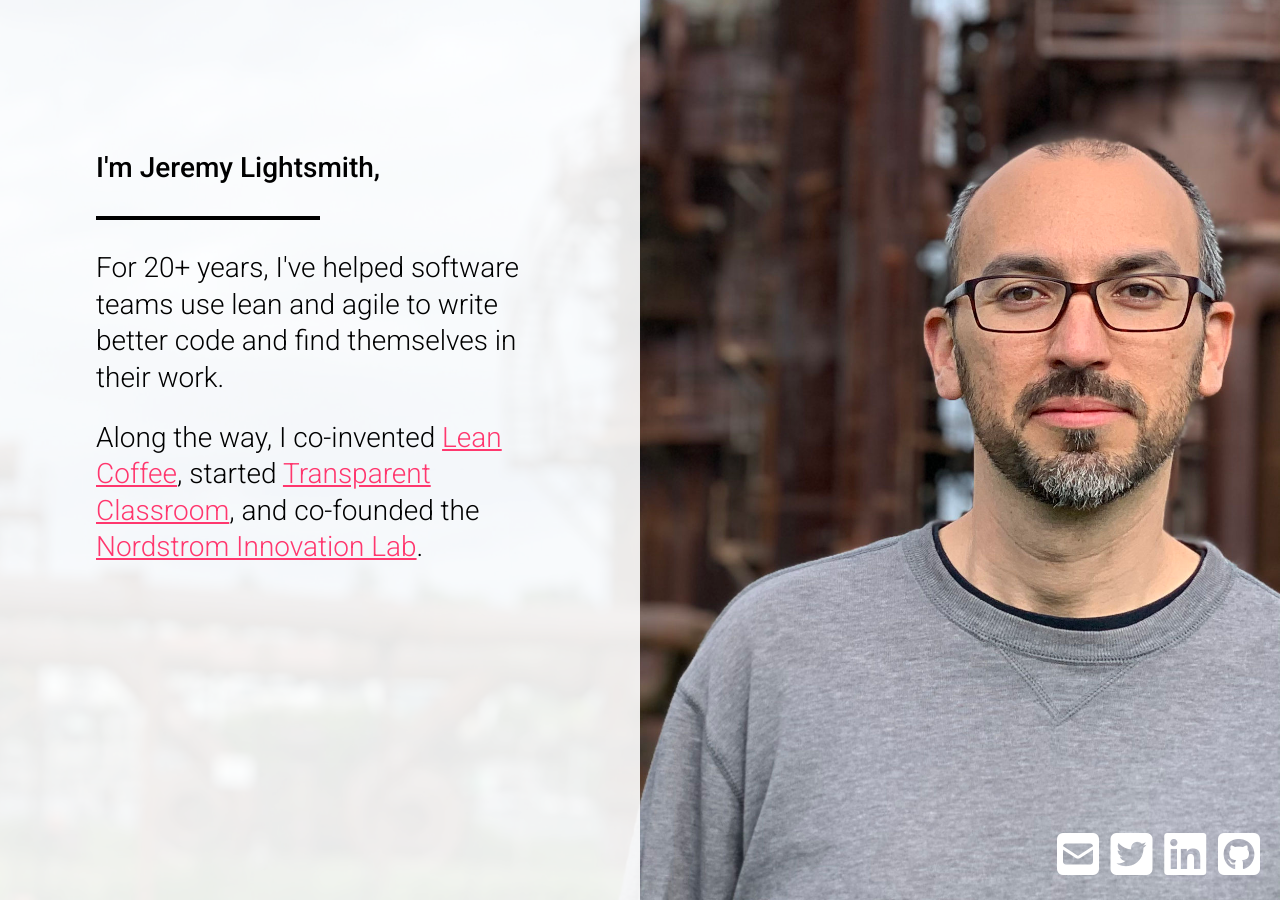
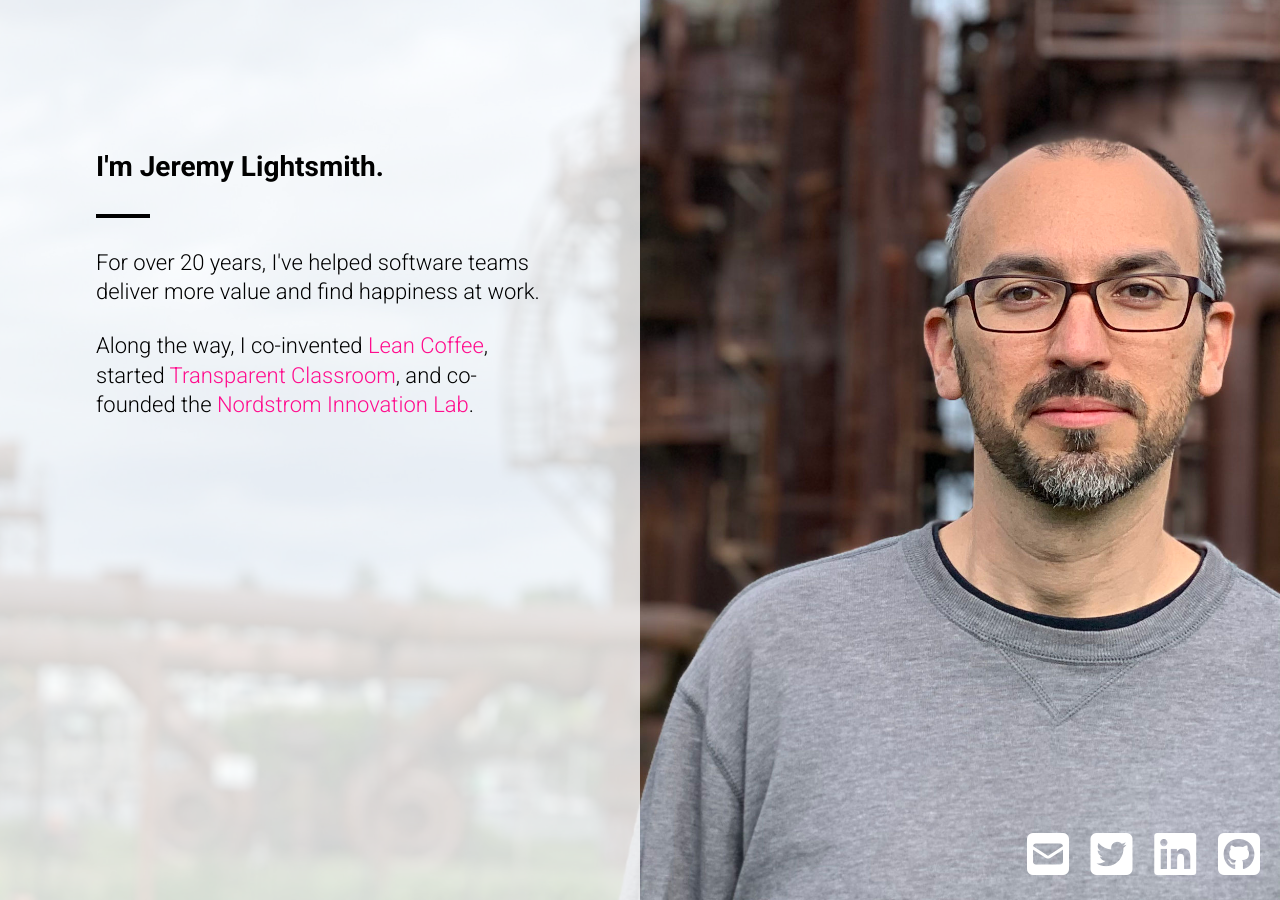
Before and after one commit to jeremylightsmith/jeremylightsmith.github.io, a Jekyll site: the page built from index.html, in a window 1280 px wide. Built offline with Jekyll 4.4.1, drawn with Linux system fonts in a browser that asks for light colours; nearby versions of some CDN libraries; Markdown is read by kramdown in place of the engine named in the settings.

Commit message:
more changes

```diff
--- a/_includes/head.html
+++ b/_includes/head.html
@@ -1,7 +1,6 @@
 <head>
   <title>Jeremy Lightsmith</title>
-  <link href="https://fonts.googleapis.com/css2?family=Open+Sans:wght@300;600&display=swap" rel="stylesheet">
-  <link href="https://fonts.googleapis.com/css2?family=Roboto:wght@300;500&family=Source+Sans+Pro&display=swap" rel="stylesheet">
+  <link href="https://fonts.googleapis.com/css2?family=Roboto:wght@300;700&display=swap" rel="stylesheet">
   <meta name="viewport" content="width=device-width, initial-scale=1">
   <link href="/css/style.css" media="all" rel="stylesheet" type="text/css">
   <script src="https://kit.fontawesome.com/91c0f1d240.js" crossorigin="anonymous"></script>
--- a/css/style.scss
+++ b/css/style.scss
@@ -68,7 +68,7 @@ ul {
 }
 
 a {
-  color: #ff376e;
+  color: #ff0d8d;
 }
 
 // landing page
@@ -78,8 +78,6 @@ a {
     background-repeat: no-repeat;
     background-size: cover;
     background-color: #464646;
-    //background-image: url("/img/background1.jpg");
-    //background-position: center center;
     background-image: url("/img/background2.jpg");
     background-position: center right;
     width: 100%;
@@ -94,18 +92,14 @@ a {
       a {
         color: white;
       }
+      > a + a {
+        margin-left: 10px;
+      }
     }
   }
 
-  //.top-bar {
-  //  padding: 15px;
-  //  font-size: 1.5em;
-  //}
-
   .content {
-    //background-color: rgba(0, 0, 0, 0.9);
-    //color: white;
-    background-color: rgba(255, 255, 255, 0.9);
+    background-color: rgba(255, 255, 255, 0.8);
     color: black;
     overflow: auto;
 
@@ -116,19 +110,27 @@ a {
       justify-content: center;
 
       .words {
+        font-size: 22px;
+        line-height: 1.35em;
+        width: 80%;
+
         h2 {
-          font-weight: 500;
+          font-weight: 700;
+          font-size: 28px;
+          line-height: 1.2em;
         }
         hr {
           border: solid 2px;
-          margin: 30px 50% 30px 0;
+          margin: 30px 0;
+          width: 50px;
         }
-        font-size: 1.75em;
-        line-height: 1.3em;
-        width: 80%;
 
         > p + p {
           margin-top: 24px;
+        }
+
+        a {
+          text-decoration: none;
         }
       }
     }
--- a/index.html
+++ b/index.html
@@ -11,21 +11,16 @@ layout: landing
   </div>
 </div>
 
-<!--<div class="top-bar">-->
-<!--  Jeremy Lightsmith-->
-<!--</div>-->
-
-
 <div class="content">
   <div class="hero-box">
     <div class="words">
-      <h2>I'm Jeremy Lightsmith,</h2>
+      <h2>I'm Jeremy Lightsmith.</h2>
 
       <hr>
-      <!--  <h1>I help software teams build better systems.</h1>-->
+
       <p>
-        For 20+ years, I've helped software teams use lean and agile to
-        write better code and find themselves in their work.
+        For over 20 years, I've helped software teams deliver more value
+        and find happiness at work.
       </p>
 
       <p>
```
